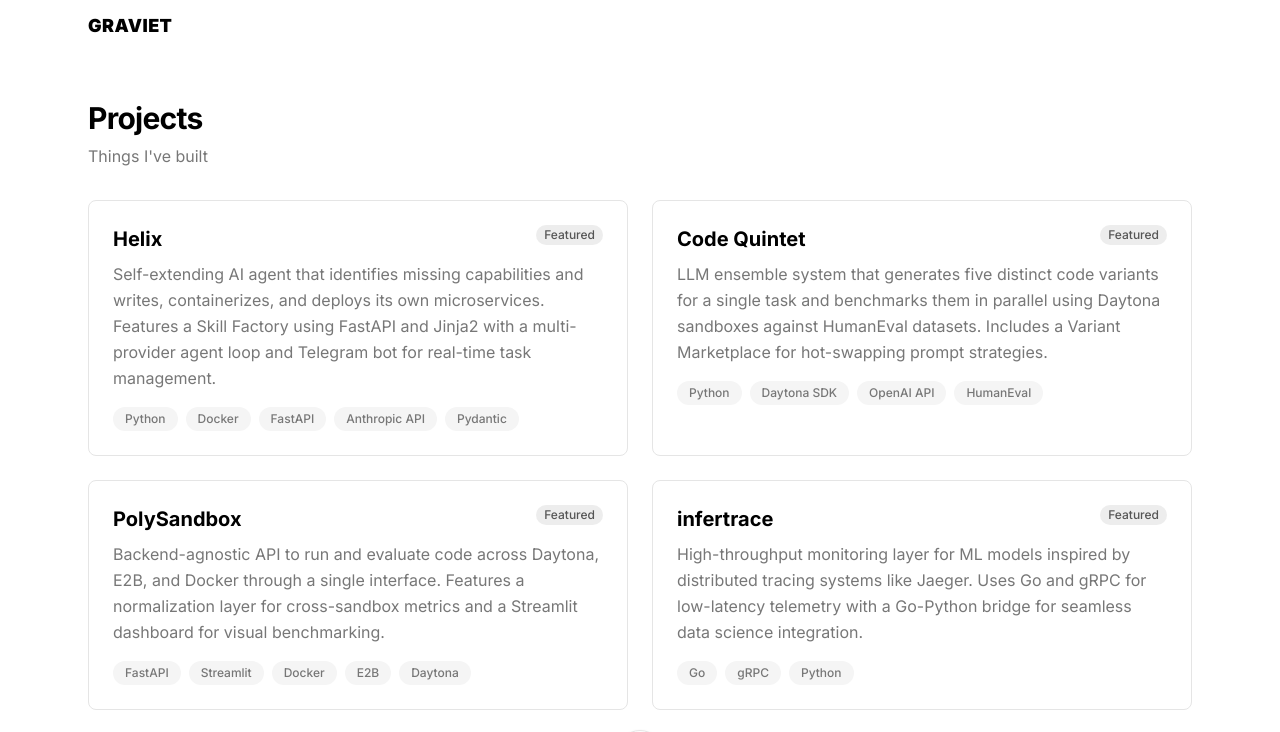
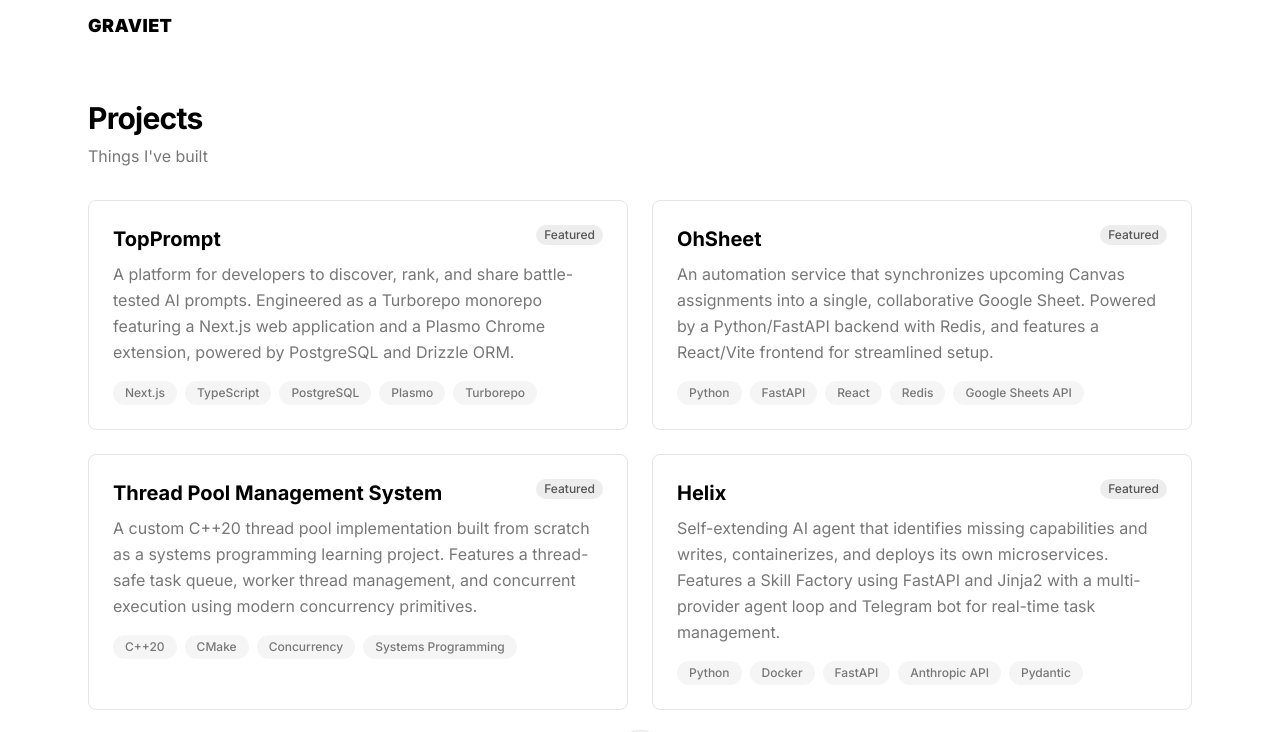
Before and after one commit to danielgraviet/graviet.io, a Next.js app: page /projects in a window 1280 px wide. Shown: the top 732 px of the page. Built offline with nearby package versions, Linux system fonts and the light colour scheme.

Commit message:
added projects

```diff
--- a/src/app/projects/page.tsx
+++ b/src/app/projects/page.tsx
@@ -8,6 +8,30 @@ export const metadata: Metadata = {
 };
 
 const projects: Project[] = [
+  {
+    _id: "topprompt",
+    title: "TopPrompt",
+    description:
+      "A platform for developers to discover, rank, and share battle-tested AI prompts. Engineered as a Turborepo monorepo featuring a Next.js web application and a Plasmo Chrome extension, powered by PostgreSQL and Drizzle ORM.",
+    tags: ["Next.js", "TypeScript", "PostgreSQL", "Plasmo", "Turborepo"],
+    featured: true,
+  },
+  {
+    _id: "ohsheet",
+    title: "OhSheet",
+    description:
+      "An automation service that synchronizes upcoming Canvas assignments into a single, collaborative Google Sheet. Powered by a Python/FastAPI backend with Redis, and features a React/Vite frontend for streamlined setup.",
+    tags: ["Python", "FastAPI", "React", "Redis", "Google Sheets API"],
+    featured: true,
+  },
+  {
+    _id: "thread-pool",
+    title: "Thread Pool Management System",
+    description:
+      "A custom C++20 thread pool implementation built from scratch as a systems programming learning project. Features a thread-safe task queue, worker thread management, and concurrent execution using modern concurrency primitives.",
+    tags: ["C++20", "CMake", "Concurrency", "Systems Programming"],
+    featured: true,
+  },
   {
     _id: "helix",
     title: "Helix",
```
